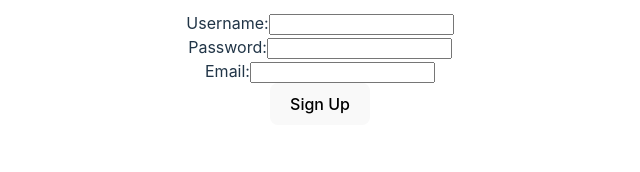
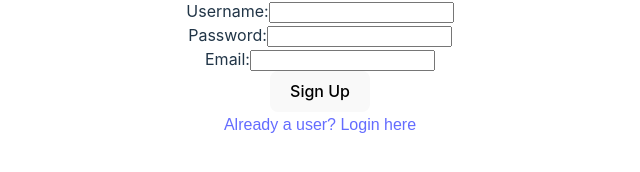
Before and after one commit to onkarr19/codeleet, a React (Vite) app in the folder client/: page /signup in a window 1280 px wide. Shown: the part 442-614 px from the top of the page, without its empty margins (320-960 px from the left). Built offline with nearby package versions, Linux system fonts and the light colour scheme; no server answers.

Commit message:
feature: navigation auth

```diff
--- a/client/src/Components/Login/Login.jsx
+++ b/client/src/Components/Login/Login.jsx
@@ -1,5 +1,6 @@
 import React from "react";
 import { useState, useEffect } from "react";
+import { Link } from "react-router-dom";
 
 import config from '../../../config';
 const backendURL = config.backendUrl;
@@ -55,6 +56,7 @@ function App() {
                     <input type="password" value={password} onChange={(e) => setPassword(e.target.value)} />
                 </div>
                 <button onClick={handleLogin}>Login</button>
+                <div><Link to={'/signup'}>New here? sign up</Link></div>
             </div>
         </div>
     );
--- a/client/src/Components/Signup/Signup.jsx
+++ b/client/src/Components/Signup/Signup.jsx
@@ -1,5 +1,6 @@
 import React from "react";
 import { useState, useEffect } from "react";
+import { Link } from "react-router-dom";
 
 
 import config from '../../../config';
@@ -74,6 +75,7 @@ function App() {
                 <input type="email" value={email} onChange={(e) => setEmail(e.target.value)} />
             </div>
             <button onClick={handleSignup}>Sign Up</button>
+            <div><Link to={'/login'}>Already a user? Login here</Link></div>
         </div>
     );
 }
```
